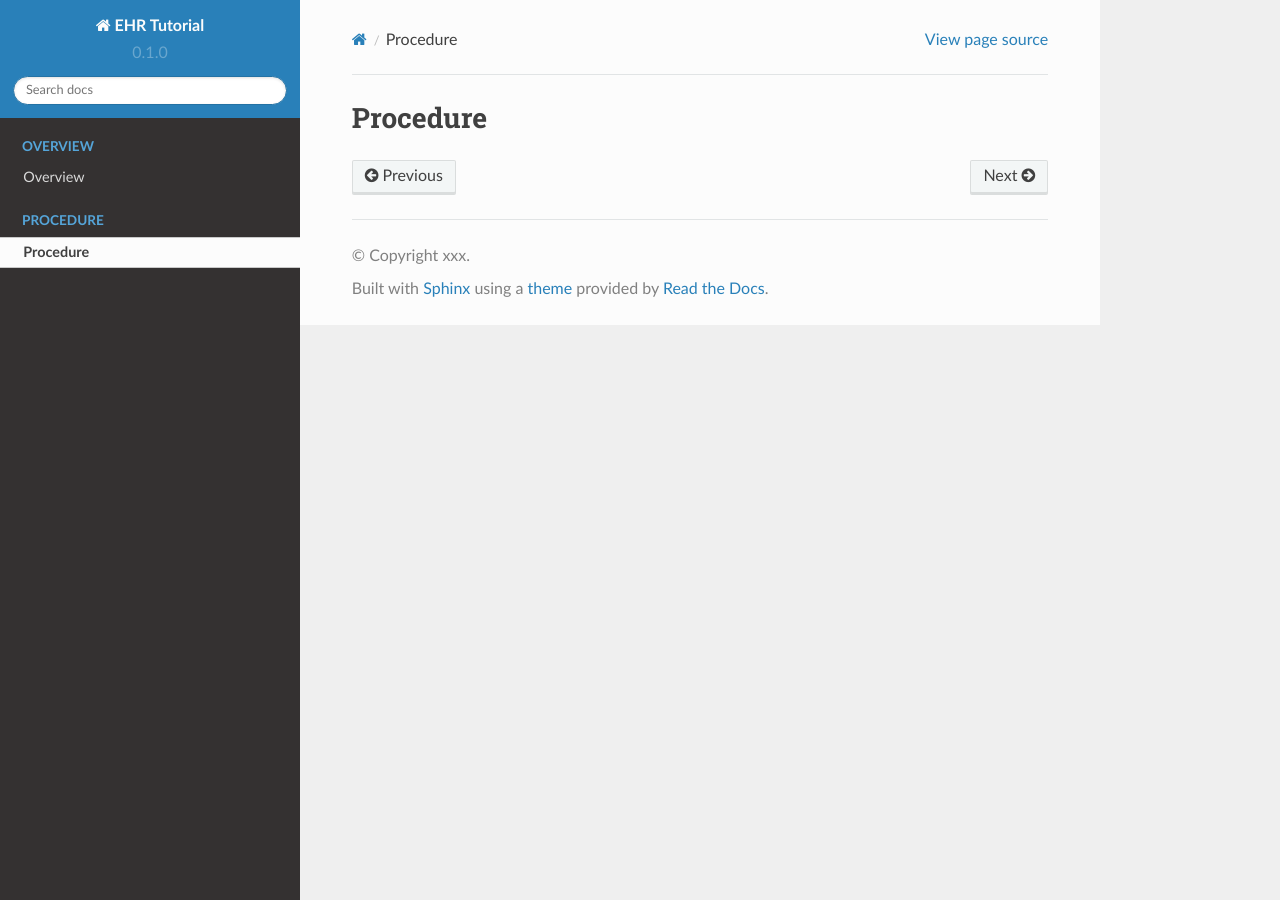
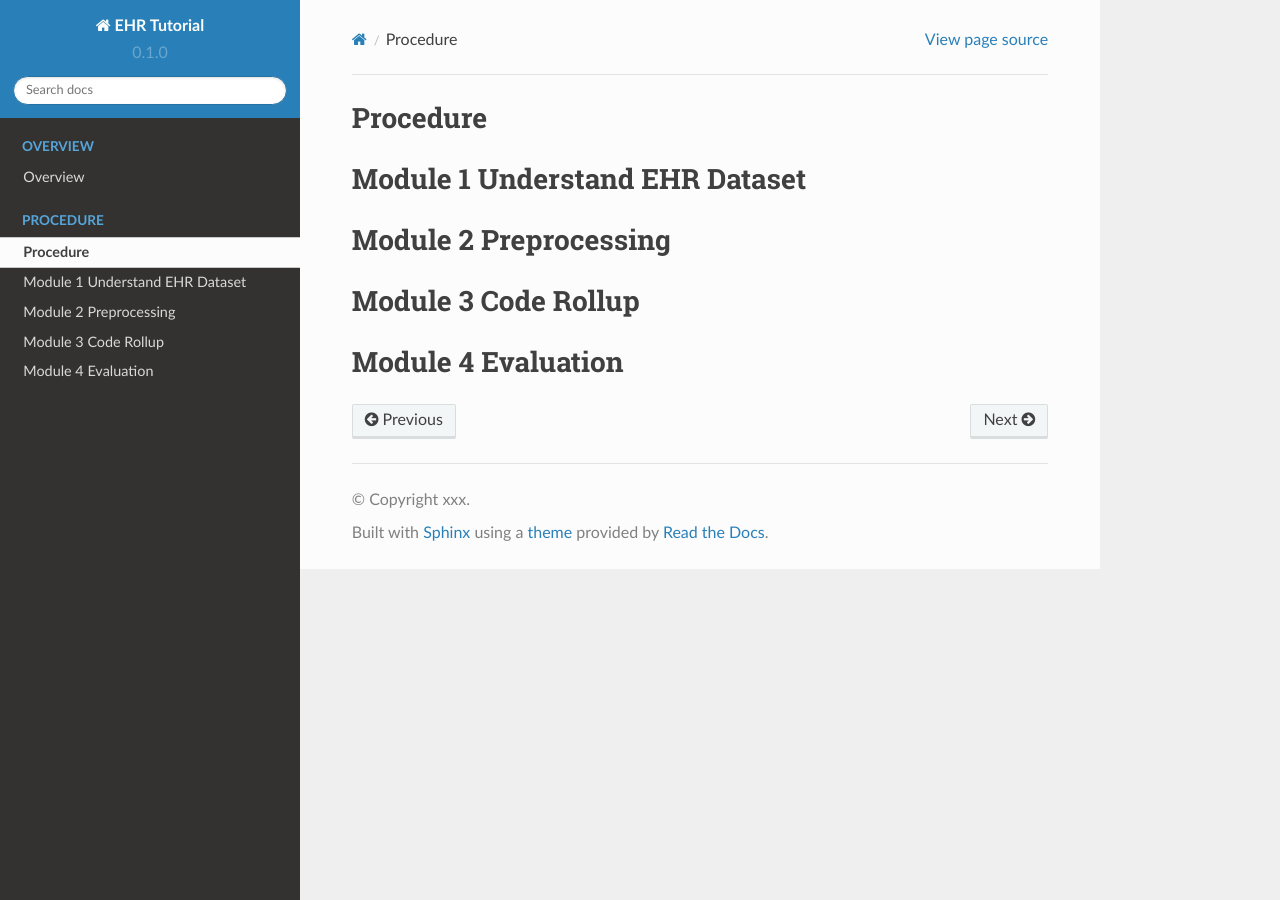
Before and after one commit to gigglypear/ehr_protocol_tutorial_test, a Sphinx documentation site: the page built from docs/source/procedure.rst, in a window 1280 px wide. Built offline with Sphinx 7.4.7 and the Read the Docs theme 2.0.0, drawn with Linux system fonts in a browser that asks for light colours.

Commit message:
Update procedure.rst

```diff
--- a/docs/source/procedure.rst
+++ b/docs/source/procedure.rst
@@ -3,8 +3,20 @@ Procedure
 
 .. _Module 1:
 
+Module 1 Understand EHR Dataset
+===============================
+
 .. _Module 2:
+
+Module 2 Preprocessing
+=======================
 
 .. _Module 3:
 
+Module 3 Code Rollup
+====================
+
 .. _Module 4:
+
+Module 4 Evaluation
+====================
```
